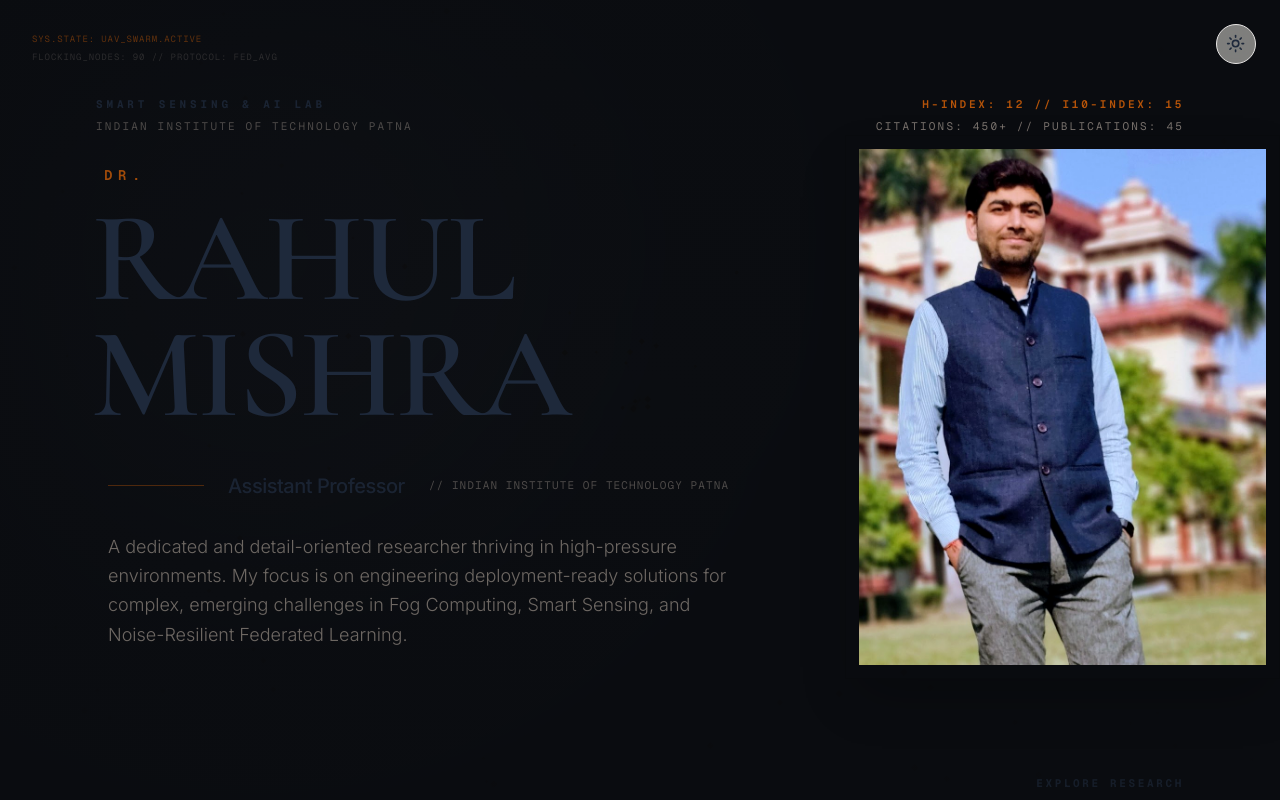
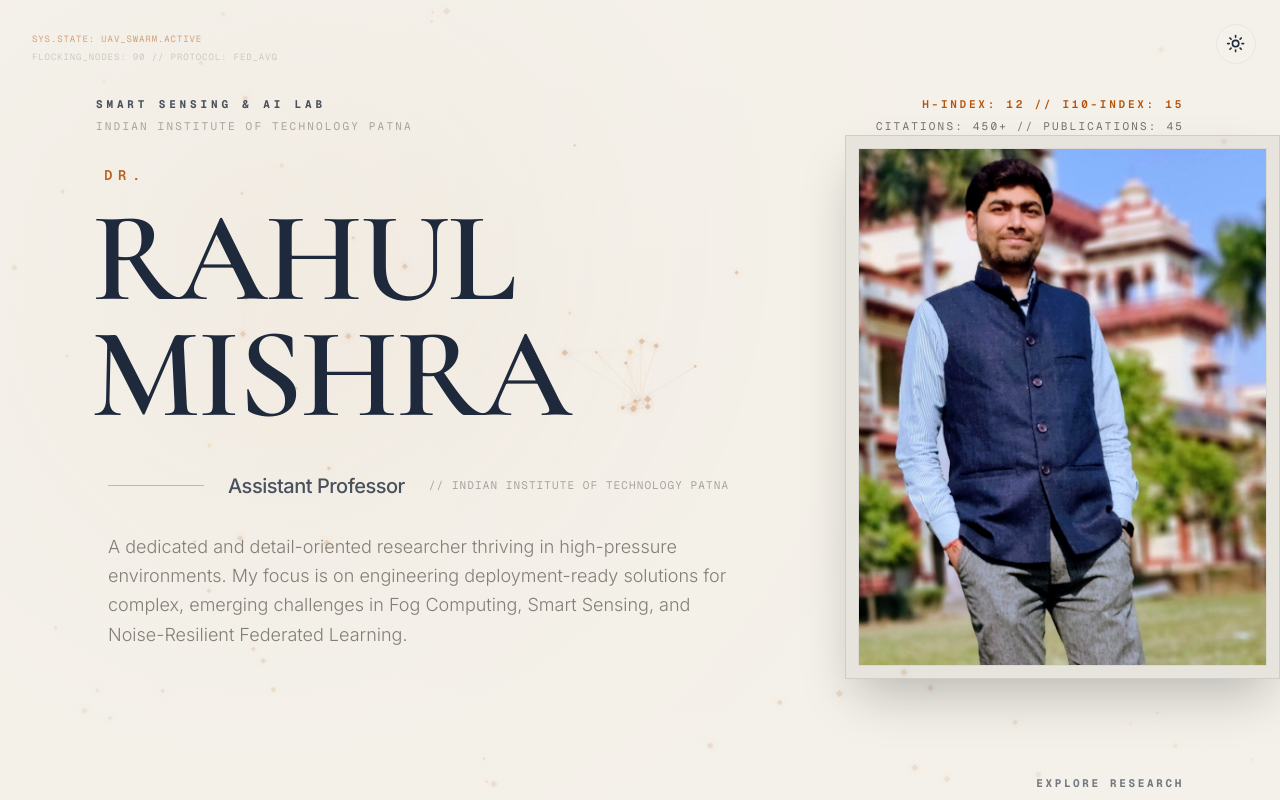
Before and after one commit to Man1ac-1773/deploy-iitp, a Next.js app: page / in a window 1280 px wide. Shown: the top 800 px of the page. Built offline with nearby package versions, Linux system fonts and the light colour scheme.

Commit message:
found hardcoded variables, removed, actually works now

```diff
--- a/src/components/shared/media/network-background.tsx
+++ b/src/components/shared/media/network-background.tsx
@@ -291,12 +291,12 @@ export function NetworkBackground({ className }: NetworkBackgroundProps) {
     <div
       aria-hidden
       className={cn(
-        "pointer-events-none absolute inset-0 overflow-hidden bg-[#0A0C10] z-0",
+        "pointer-events-none absolute inset-0 overflow-hidden bg-background z-0",
         className,
       )}
     >
-      <div className="absolute inset-0 bg-[radial-gradient(ellipse_80%_80%_at_50%_50%,transparent_0%,#0A0C10_100%)] z-10" />
-      <div className="absolute inset-0 opacity-30 mix-blend-screen blur-[120px] bg-[radial-gradient(circle_at_20%_30%,rgba(120,135,160,0.15)_0%,transparent_40%)]" />
+      <div className="absolute inset-0 bg-[radial-gradient(ellipse_80%_80%_at_50%_50%,transparent_0%,var(--background)_100%)] z-10" />
+      <div className="absolute inset-0 opacity-10 dark:opacity-30 mix-blend-multiply dark:mix-blend-screen blur-[120px] bg-[radial-gradient(circle_at_20%_30%,rgba(180,83,9,0.8)_0%,transparent_40%)] dark:bg-[radial-gradient(circle_at_20%_30%,rgba(120,135,160,0.15)_0%,transparent_40%)]" />
       <canvas
         ref={canvasRef}
         className="absolute inset-0 z-0 pointer-events-none opacity-30 mix-blend-multiply dark:opacity-20 dark:mix-blend-screen"
```
